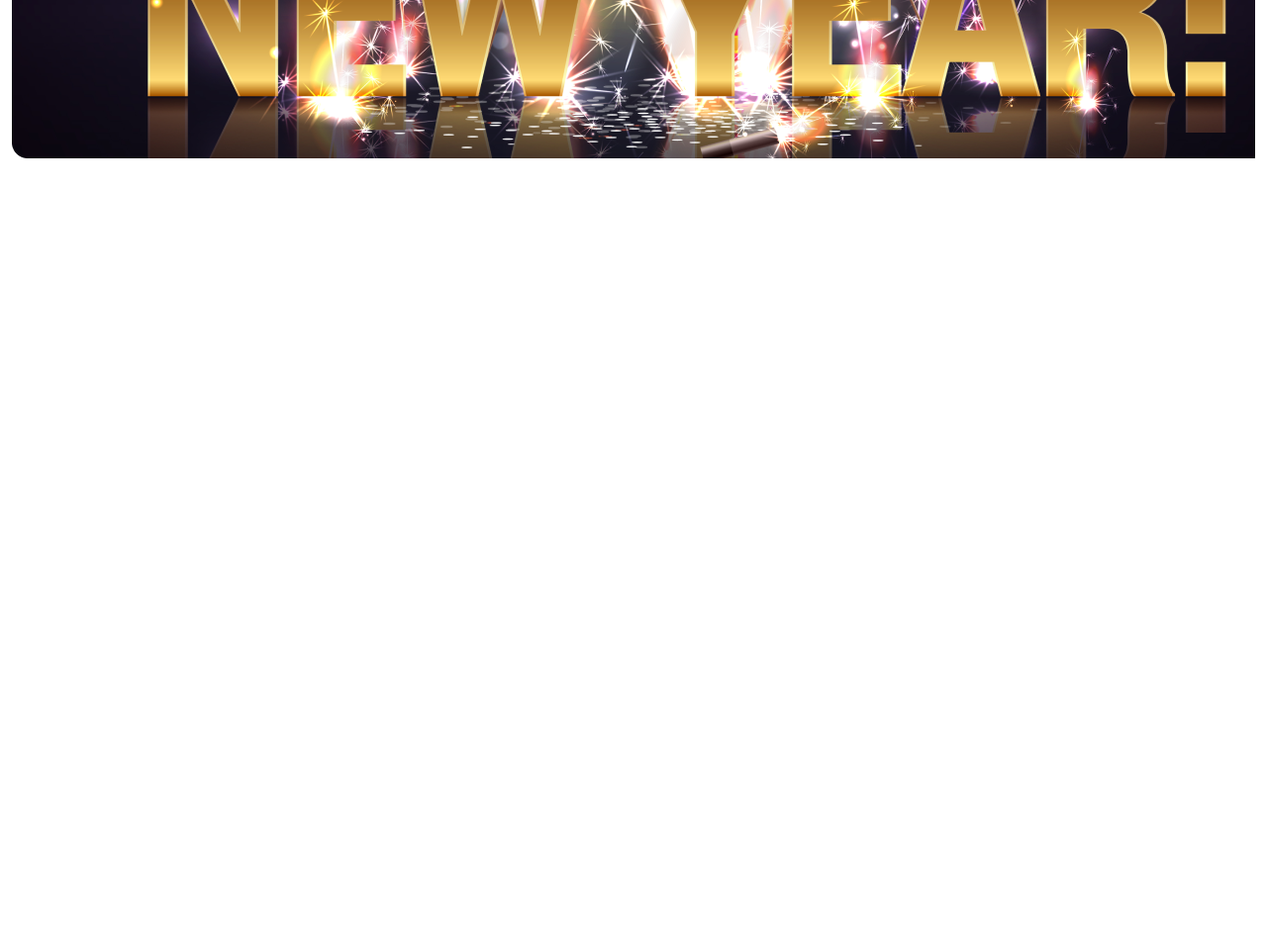
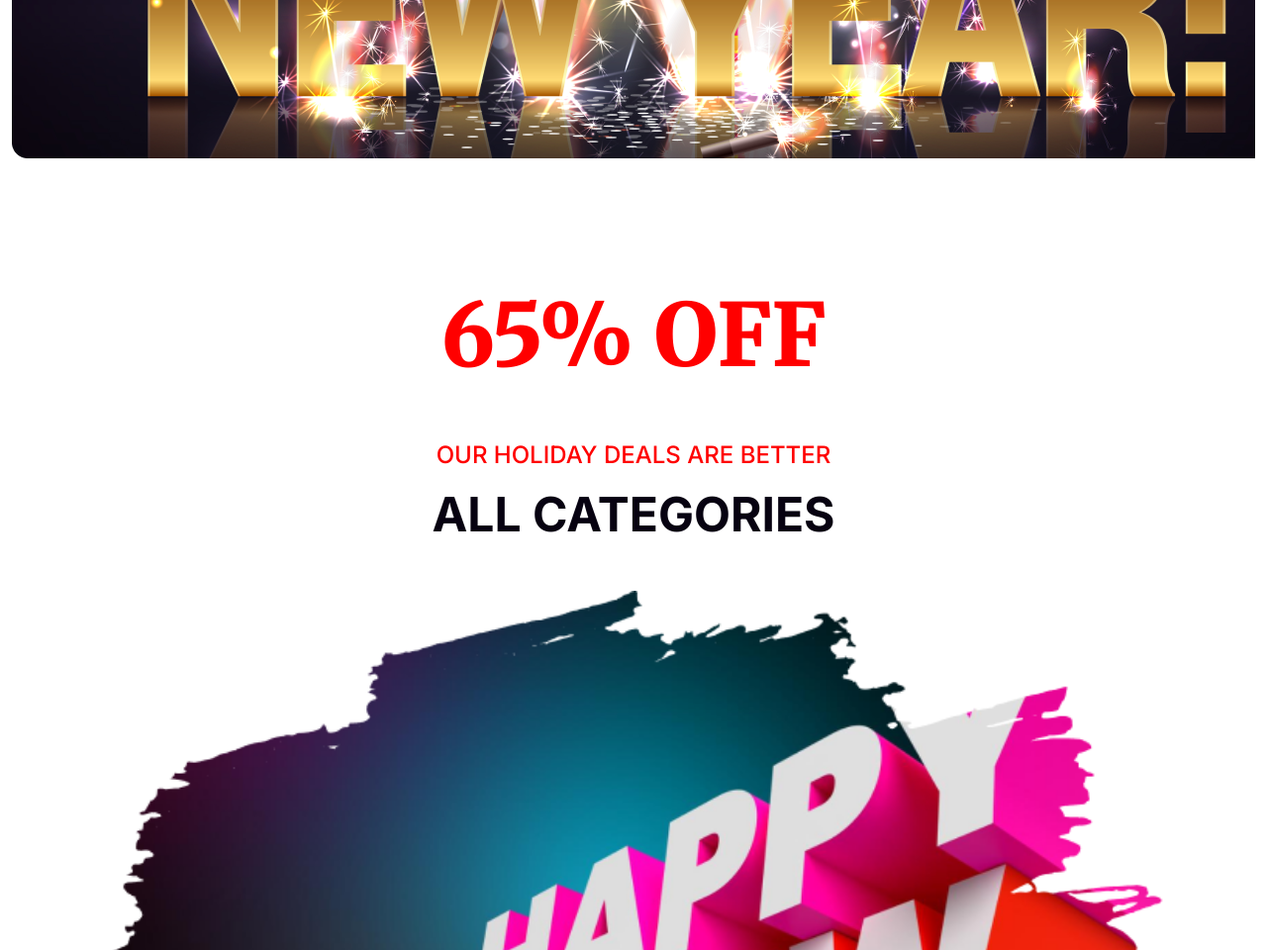
Before and after one commit to Saddam-Hossain420/b9-assignment-1, a plain HTML site: page index.html in a window 1280 px wide. Shown: the part 500-1460 px from the top of the page at 99% size. Before the commit the page ends 800 px from the top, so only its background shows below. Drawn offline with Linux system fonts and the light colour scheme.

Commit message:
offer section complete

```diff
--- a/index.html
+++ b/index.html
@@ -18,5 +18,15 @@
             </div>
         </div>
     </header>
+    <main>
+        <section class="offer-price-section">
+            <div class="container">
+                <h1>65% OFF</h1>
+                <h5>OUR HOLIDAY DEALS ARE BETTER</h5>
+                <h3>ALL CATEGORIES</h3>
+                <img src="./resources/New Year Photo.png" alt="">
+            </div>
+        </section>
+    </main>
 </body>
 </html>
--- a/style/style.css
+++ b/style/style.css
@@ -64,8 +64,17 @@ img {
     background-size: auto;
     height: 600px;
 }
+.red-btn {
+    font-size: 20px;
+    font-weight: 700;
+    padding: 15px 40px;
+    background-color: var(--red-color);
+    color: var(--white-color);
+    border: none;
+    border-radius: 8px;
+}
 /* main hero section style */
-.header-area, .offer-price-section, .midnight-party-section {
+.header-area, .offer-price-section, .midnight-party-section, .schedule-section {
     margin: 60px  0 120px;
 }
 .hero-bg-img {
@@ -77,3 +86,20 @@ img {
     margin: auto;
     padding-top: 190px;
 }
+
+/* offer price section style */
+.offer-price-section {
+    text-align: center;
+}
+.offer-price-section h1 {
+    font-size: 88px;
+    color: var(--red-color);
+    margin-bottom: 48px;
+}
+.offer-price-section h5 {
+    margin-bottom: 16px;
+}
+.offer-price-section h3 {
+    color: var(--black-color);
+    margin-bottom: 48px;
+}
```
